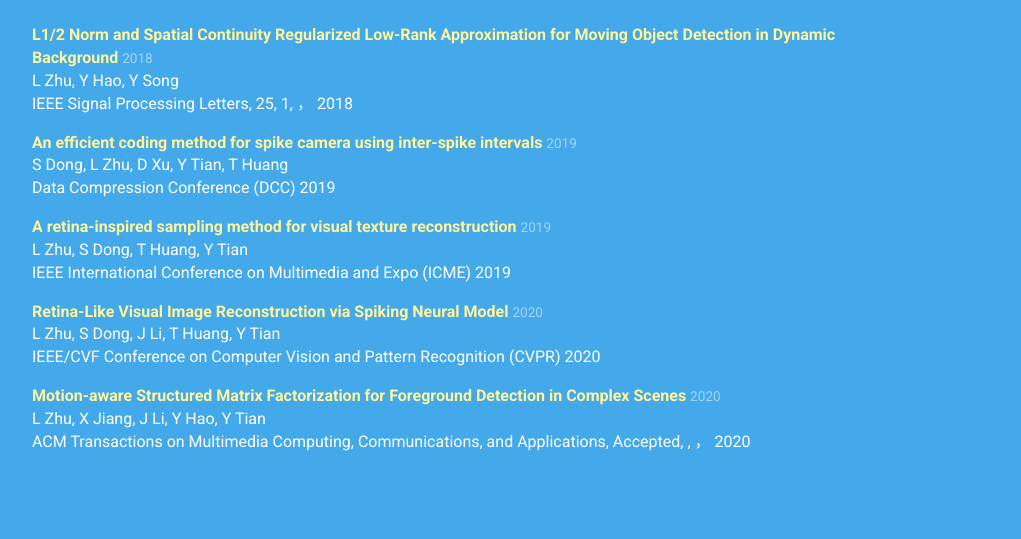
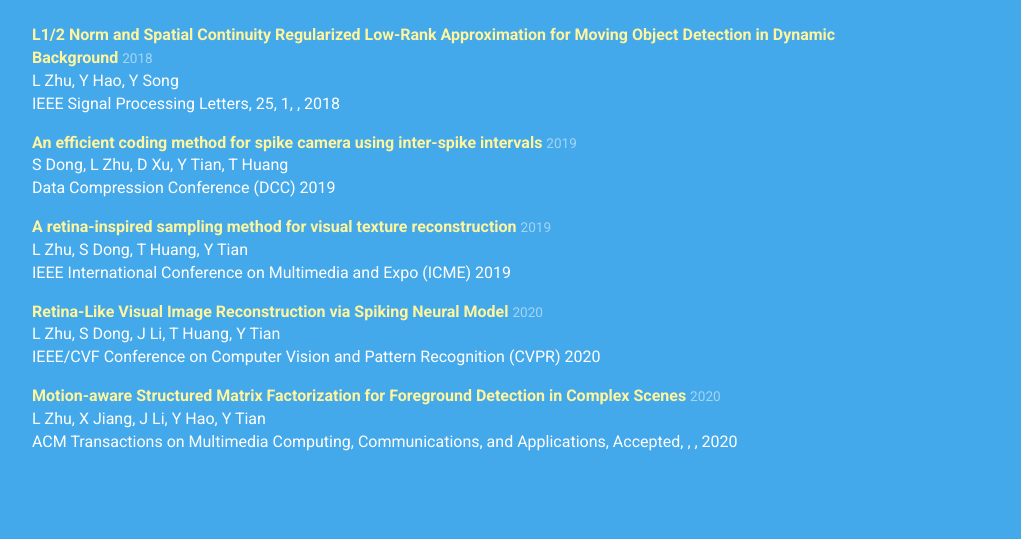
Before and after one commit to Crazyspike/home, a Jekyll site: the page built from index.html, in a window 1280 px wide and 900 px high, scrolled down 545 px. Shown: the part 166-705 px from the top of the window, without its empty margins (38-1059 px from the left). Built offline with Jekyll 4.4.1, drawn with Linux system fonts in a browser that asks for light colours; nearby versions of some CDN libraries.

Commit message:
Update albertine.html

```diff
--- a/_layouts/albertine.html
+++ b/_layouts/albertine.html
@@ -154,13 +154,13 @@ It is threatened by habitat loss.
                 {{ publication.journal }},
                 {{ publication.volume }},
                 {{ publication.issue }},
-                {{ publication.pages }}，
+                {{ publication.pages }},
                 {{ publication.year }}
               {% when 'magazine' %}
                 {{ publication.magazine }},
                 {{ publication.volume }},
                 {{ publication.issue }},
-                {{ publication.pages }}，
+                {{ publication.pages }},
                 {{ publication.year }}
             {% endcase %}
           </p>
```
